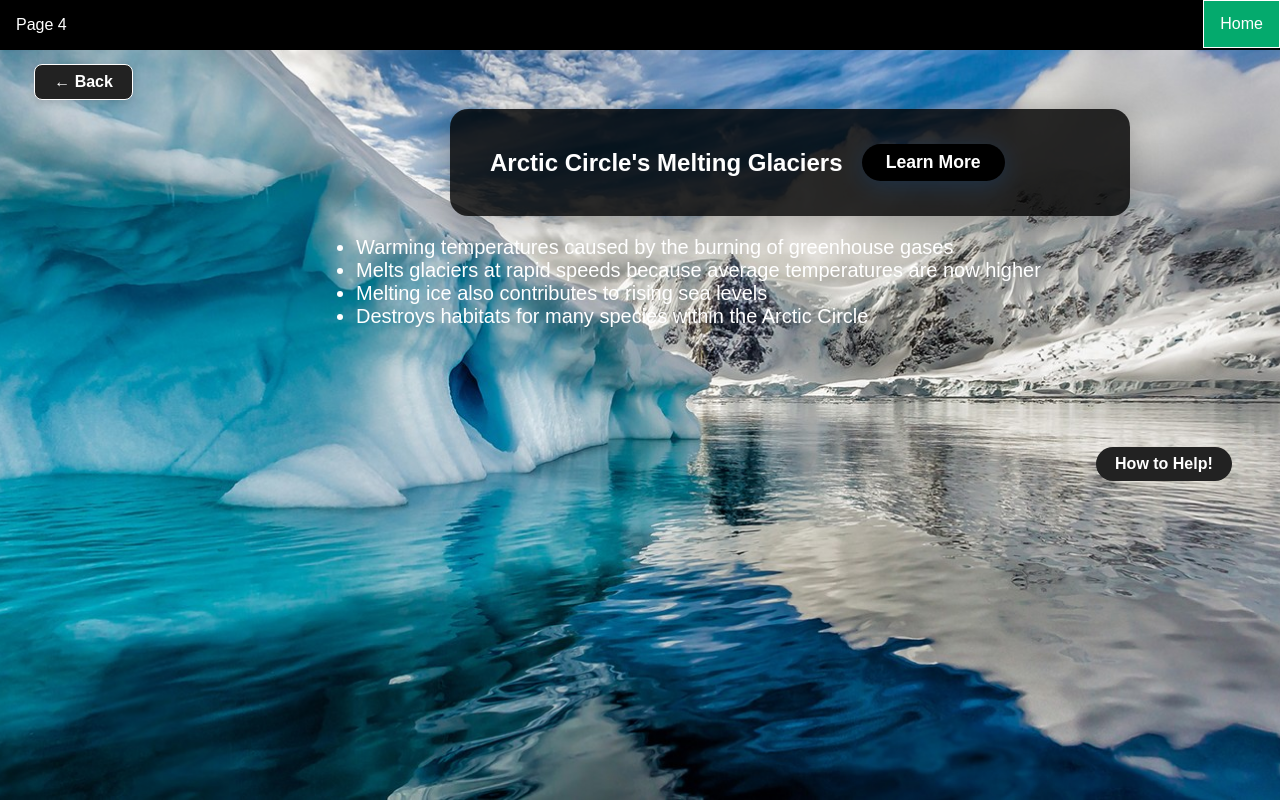
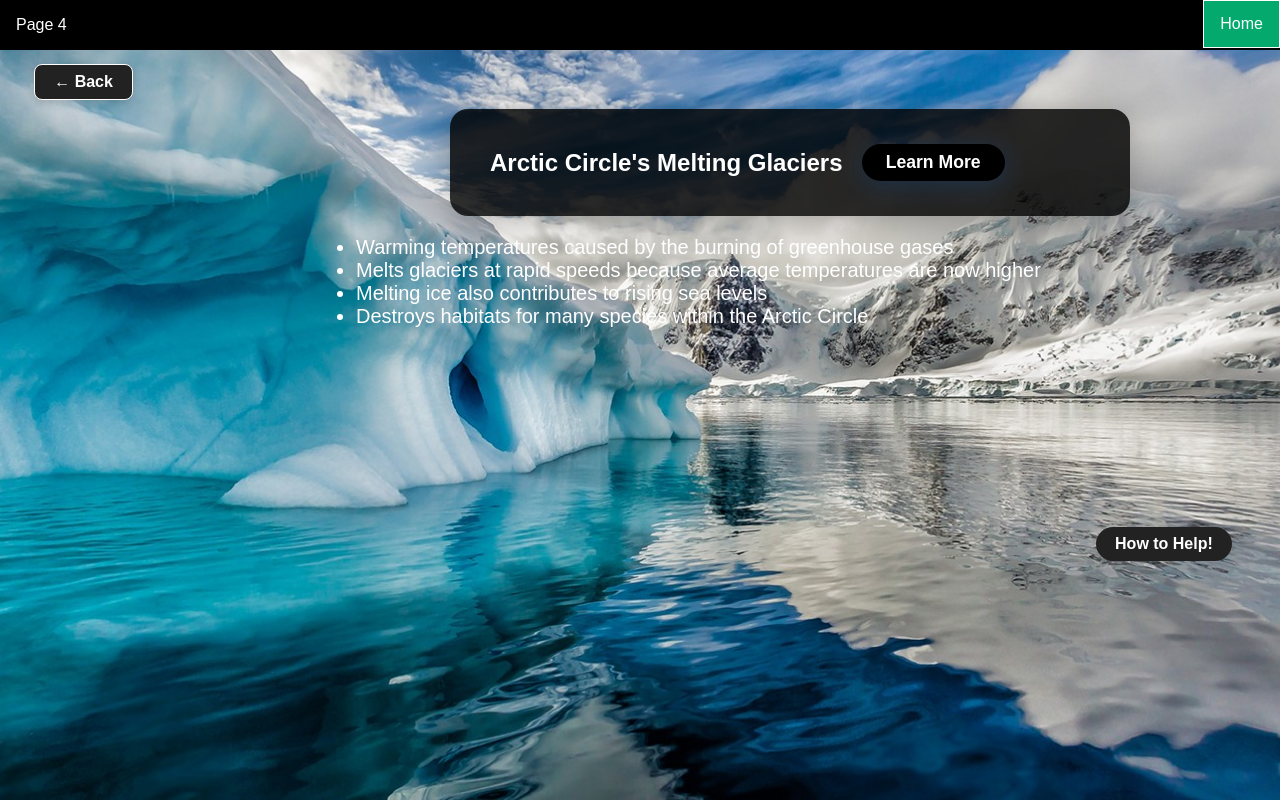
Before and after one commit to hjp36/climate-change-website, a plain HTML site: page menuPage4.html in a window 1280 px wide. Both pictures are taken after a click on the link "Learn More". Drawn offline with Linux system fonts and the light colour scheme.

Commit message:
Adjust margin-top for 'How to Help!' button

```diff
--- a/menuPage4.html
+++ b/menuPage4.html
@@ -42,7 +42,7 @@
         <a href="#" class="learn-more-btn" style="position:static;transform:none;top:auto;right:auto;animation:none;font-size:1.1rem;padding:0.5rem 1.5rem;background:black;">Learn More</a>
       </div>
     </div>
-  <a href="#" id="page4-help-btn" class="learn-more-btn" style="display:none; margin-top:calc(-2rem + 1in); background:#222; font-size:1rem; padding:0.5rem 1.2rem;">How to Help!</a>
+  <a href="#" id="page4-help-btn" class="learn-more-btn" style="display:none; margin-top:calc(3rem + 1in); background:#222; font-size:1rem; padding:0.5rem 1.2rem;">How to Help!</a>
     <ul id="page4-bullets" style="display:none; margin-top:1.2rem; font-size:1.25rem; color:#fff;">
       <li> Warming temperatures caused by the burning of greenhouse gases</li>
       <li> Melts glaciers at rapid speeds because average temperatures are now higher</li>
```
